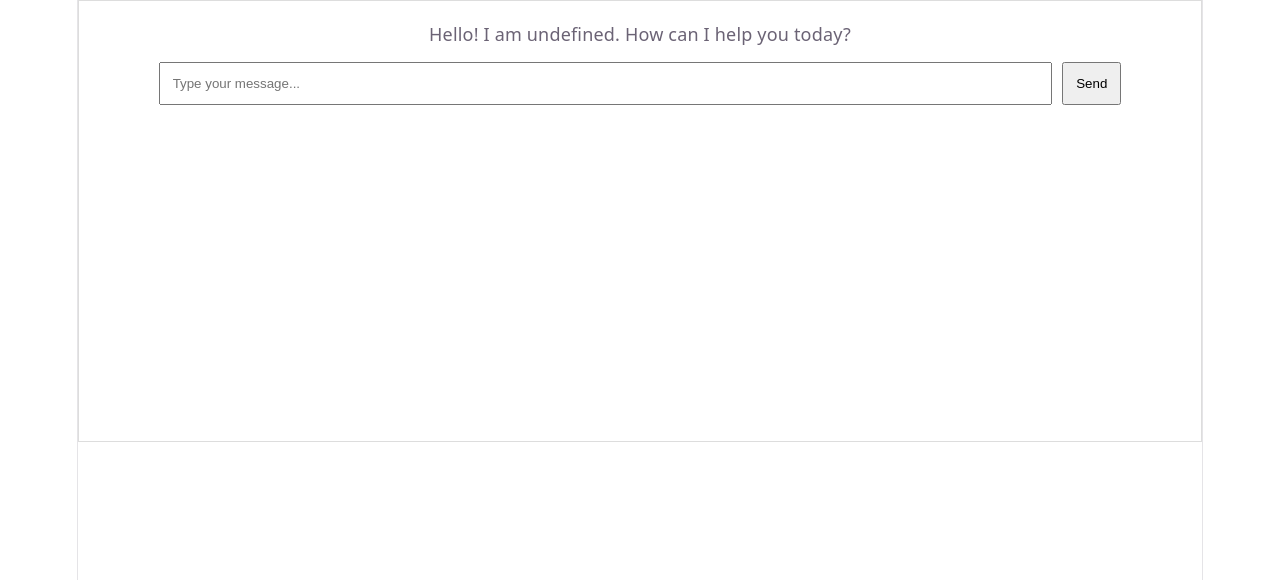
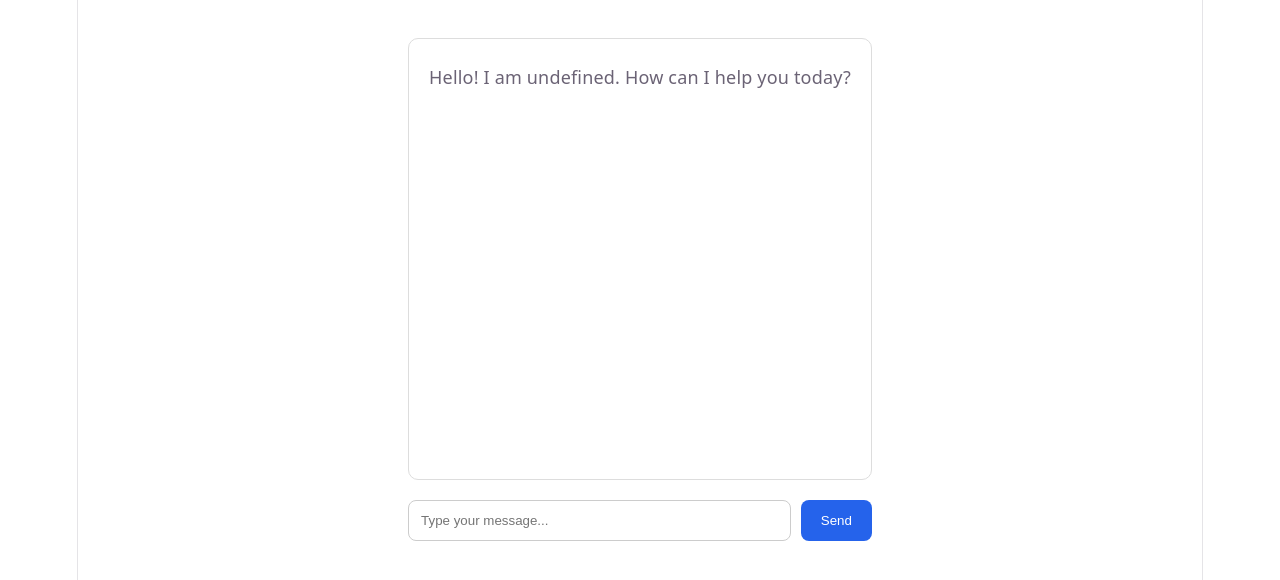
Before and after one commit to Sheraj45/Einvorix-AI, a React (Vite) app in the folder client/: page /chat in a window 1280 px wide. Shown: the top 580 px of the page. Built offline with nearby package versions, Linux system fonts and the light colour scheme.

Commit message:
Connected frontend chat with Gemini API

```diff
--- a/client/src/pages/Chat.jsx
+++ b/client/src/pages/Chat.jsx
@@ -1,5 +1,6 @@
 import { useState } from "react";
 import { useLocation } from "react-router-dom";
+import axios from "axios";
 
 const Chat = () => {
   const location = useLocation();
@@ -14,63 +15,109 @@ const Chat = () => {
     },
   ]);
 
-  const handleSend = () => {
+  const handleSend = async () => {
     if (message.trim() === "") return;
 
-    const newMessage = {
+    const userMessage = {
       sender: "user",
       text: message,
     };
 
-    setMessages([...messages, newMessage]);
+    // Show user message immediately
+    setMessages((prev) => [...prev, userMessage]);
 
+    const prompt = message;
+
+    // Clear input
     setMessage("");
+
+    try {
+      const token = localStorage.getItem("token");
+
+      const response = await axios.post(
+        "http://localhost:5000/api/chat",
+        {
+          prompt,
+        },
+        {
+          headers: {
+            Authorization: token,
+          },
+        },
+      );
+
+      const aiMessage = {
+        sender: "ai",
+        text: response.data.response,
+      };
+
+      // Add AI response
+      setMessages((prev) => [...prev, aiMessage]);
+    } catch (error) {
+      console.log(error.response?.data || error.message);
+    }
   };
 
   return (
+    <div style={{ padding: "30px", maxWidth: "800px", margin: "0 auto" }}>
+      <h2>
+        {character?.emoji} {character?.name}
+      </h2>
+
       <div
         style={{
           height: "400px",
           overflowY: "auto",
           border: "1px solid #ddd",
+          borderRadius: "10px",
           padding: "20px",
           marginBottom: "20px",
           background: "#fff",
         }}
       >
         {messages.map((msg, index) => (
-        <div
-          key={index}
-          style={{
-            marginBottom: "15px",
-          }}
-        >
+          <div key={index} style={{ marginBottom: "20px" }}>
             <strong>{msg.sender === "ai" ? character?.name : "You"}</strong>
 
-          <p>{msg.text}</p>
+            <p style={{ marginTop: "5px" }}>{msg.text}</p>
           </div>
         ))}
+      </div>
+
+      <div style={{ display: "flex", gap: "10px" }}>
         <input
           type="text"
           placeholder="Type your message..."
           value={message}
           onChange={(e) => setMessage(e.target.value)}
+          onKeyDown={(e) => {
+            if (e.key === "Enter") {
+              handleSend();
+            }
+          }}
           style={{
-          width: "80%",
+            flex: 1,
             padding: "12px",
+            borderRadius: "8px",
+            border: "1px solid #ccc",
           }}
         />
 
         <button
           onClick={handleSend}
           style={{
-          padding: "12px",
-          marginLeft: "10px",
+            padding: "12px 20px",
+            background: "#2563eb",
+            color: "white",
+            border: "none",
+            borderRadius: "8px",
+            cursor: "pointer",
           }}
         >
           Send
         </button>
       </div>
+    </div>
   );
 };
 
```
Lines whose indentation alone changed are shown as unchanged.
